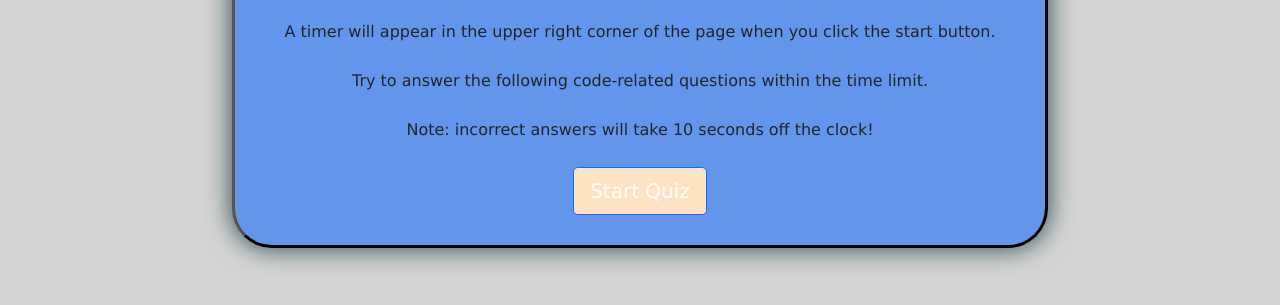
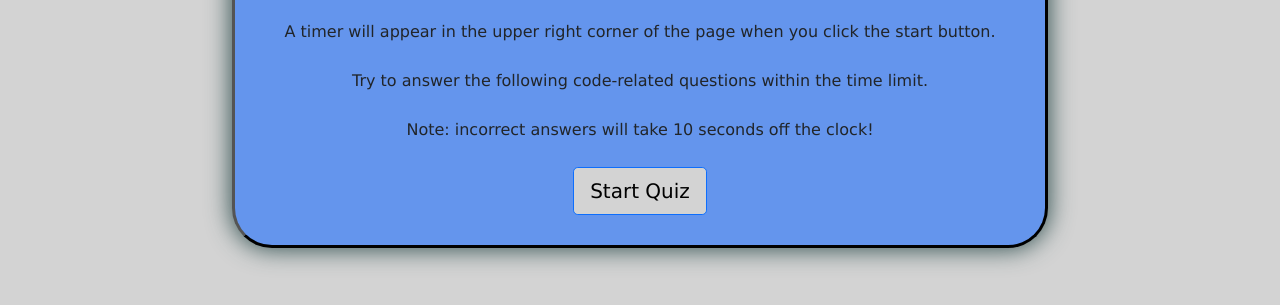
Before and after one commit to ashak90/04-code-quiz, a plain HTML site: page index.html in a window 1280 px wide. Shown: the part 173-478 px from the top of the page. Drawn offline with nearby package versions, Linux system fonts and the light colour scheme.

Commit message:
changed the background and text color of the start button

```diff
--- a/css/style.css
+++ b/css/style.css
@@ -52,7 +52,8 @@ header {
     justify-items: center;
   }
 #start-btn, #end-btn {
-    background-color: bisque;
+    background-color: lightgray;
+    color: black;
     display: block;
     margin: auto;
 }
```
